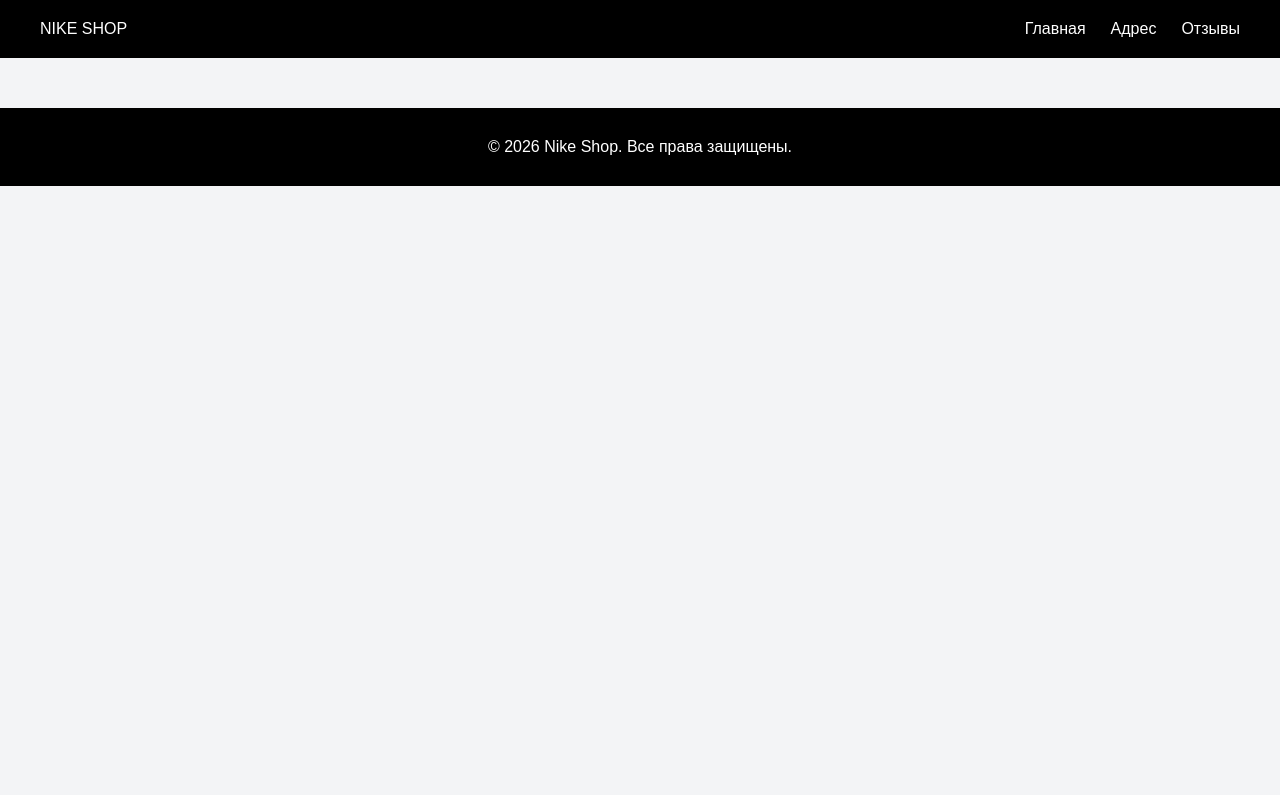
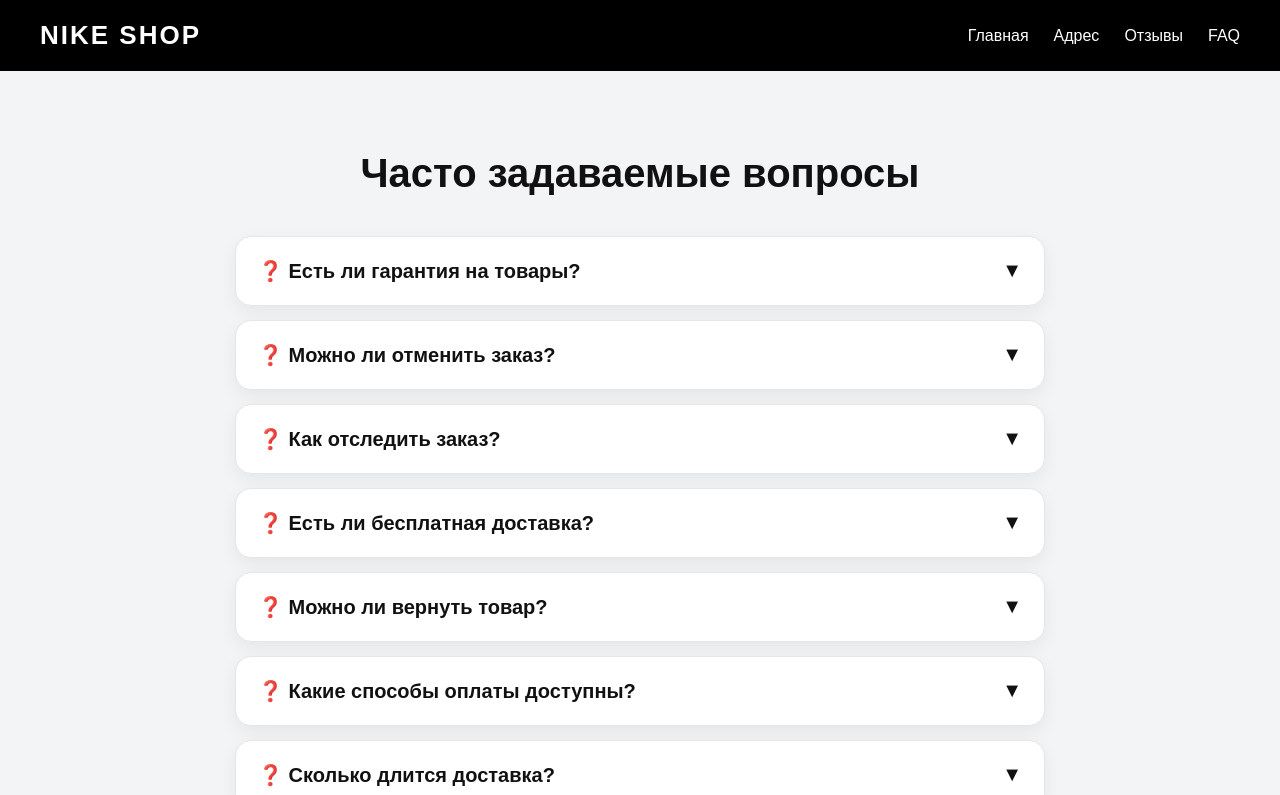
Before and after one commit to vadim280312/last-project, a React (Vite) app: page /faq in a window 1280 px wide. Shown: the top 795 px of the page. Built offline with nearby package versions, Linux system fonts and the light colour scheme.

Commit message:
добавил новую страницу

```diff
--- a/src/App.jsx
+++ b/src/App.jsx
@@ -5,6 +5,7 @@ import './App.css';
 import Address from './adress.jsx';
 import Review from './review.jsx';
 import Category from './Category.jsx';
+import FAQ from './FAQ.jsx';
 
 function Home() {
   return (
@@ -45,8 +46,6 @@ function Home() {
             <p>Streetwear стиль</p>
             <span>125$</span>
           </div>
-
-
         </div>
       </section>
 
@@ -80,14 +79,10 @@ function Home() {
 }
 
 function App() {
-  const [logoBig, setLogoBig] = useState(false);
-
   return (
     <>
       <header className="header">
-        <div
-
-        >
+        <div className="logo">
           NIKE SHOP
         </div>
 
@@ -95,6 +90,7 @@ function App() {
           <Link to="/">Главная</Link>
           <Link to="/address">Адрес</Link>
           <Link to="/review">Отзывы</Link>
+          <Link to="/faq">FAQ</Link>
         </nav>
       </header>
 
@@ -103,6 +99,7 @@ function App() {
         <Route path="/category" element={<Category />} />
         <Route path="/address" element={<Address />} />
         <Route path="/review" element={<Review />} />
+        <Route path="/faq" element={<FAQ />} />
       </Routes>
 
       <footer className="footer">
--- /dev/null
+++ b/src/FAQ.css
@@ -0,0 +1,63 @@
+.faq-container {
+  max-width: 850px;
+  margin: 60px auto;
+  padding: 20px;
+  font-family: Arial, sans-serif;
+}
+
+.faq-title {
+  text-align: center;
+  font-size: 40px;
+  font-weight: 900;
+  margin-bottom: 40px;
+}
+
+.faq-item {
+  background: #fff;
+  border-radius: 16px;
+  padding: 22px;
+  margin-bottom: 14px;
+  border: 1px solid #e6e6e6;
+  box-shadow: 0 6px 18px rgba(0,0,0,0.06);
+  cursor: pointer;
+  transition: 0.25s ease;
+}
+
+.faq-item:hover {
+  transform: translateY(-2px);
+  box-shadow: 0 12px 28px rgba(0,0,0,0.12);
+}
+
+.faq-question {
+  display: flex;
+  justify-content: space-between;
+  font-size: 20px;
+  font-weight: 700;
+}
+
+.faq-icon {
+  transition: transform 0.3s ease;
+}
+
+.faq-icon.open {
+  transform: rotate(180deg);
+}
+
+.faq-answer {
+  max-height: 0;
+  overflow: hidden;
+  transition: max-height 0.35s ease;
+  background: transparent;
+}
+
+.faq-answer-inner {
+  padding-top: 12px;
+  font-size: 17px;
+  line-height: 1.6;
+  color: #555;
+}
+
+
+.faq-answer.open {
+  max-height: 200px;
+}
--- /dev/null
+++ b/src/FAQ.jsx
@@ -0,0 +1,52 @@
+import { useState } from "react";
+import "./FAQ.css";
+
+const faq = [
+  { id: 1, question: "Есть ли гарантия на товары?", answer: "Да, на все оригинальные товары распространяется гарантия производителя." },
+  { id: 2, question: "Можно ли отменить заказ?", answer: "Да, пока заказ не передан в службу доставки." },
+  { id: 3, question: "Как отследить заказ?", answer: "После отправки заказа вы получите номер для отслеживания." },
+  { id: 4, question: "Есть ли бесплатная доставка?", answer: "Да, при заказе от 5000 ₽." },
+  { id: 5, question: "Можно ли вернуть товар?", answer: "Да, в течение 30 дней при сохранении товарного вида." },
+  { id: 6, question: "Какие способы оплаты доступны?", answer: "Банковские карты, Apple Pay, Google Pay и другие способы оплаты." },
+  { id: 7, question: "Сколько длится доставка?", answer: "Обычно 2–7 рабочих дней." },
+  { id: 8, question: "Продаете ли вы оригинальную продукцию?", answer: "Да, только оригинальная продукция Nike." },
+  { id: 9, question: "Можно ли обменять товар?", answer: "Да, если товар не использовался и сохранена упаковка." },
+  { id: 10, question: "Как узнать статус заказа?", answer: "В личном кабинете или по трек-номеру." }
+];
+
+export default function FAQ() {
+  const [openId, setOpenId] = useState(null);
+
+  const toggle = (id) => {
+    setOpenId(openId === id ? null : id);
+  };
+
+  return (
+    <div className="faq-container">
+      <h1 className="faq-title">Часто задаваемые вопросы</h1>
+
+      {faq.map((item) => {
+        const isOpen = openId === item.id;
+
+        return (
+          <div
+            key={item.id}
+            className="faq-item"
+            onClick={() => toggle(item.id)}
+          >
+            <div className="faq-question">
+              <span>❓ {item.question}</span>
+              <span className={`faq-icon ${isOpen ? "open" : ""}`}>▼</span>
+            </div>
+
+            <div className={`faq-answer ${isOpen ? "open" : ""}`}>
+              <div className="faq-answer-inner">
+                {item.answer}
+              </div>
+            </div>
+          </div>
+        );
+      })}
+    </div>
+  );
+}
--- a/src/adress.jsx
+++ b/src/adress.jsx
@@ -2,7 +2,7 @@ import React, { useState } from "react";
 import { Link } from "react-router-dom";
 import "./adress.css";
 
-export default function Contacts() {
+  export default function Contacts() {
   const [form, setForm] = useState({
     name: "",
     email: "",
```
Lines whose indentation alone changed are shown as unchanged.
